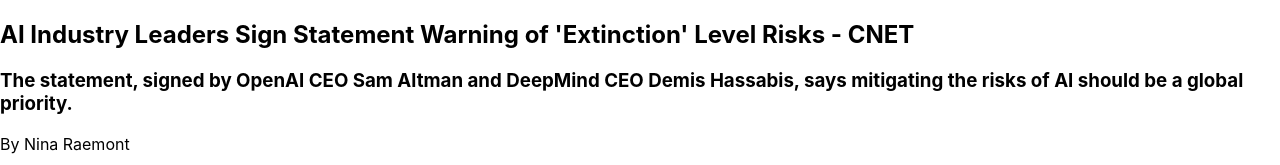
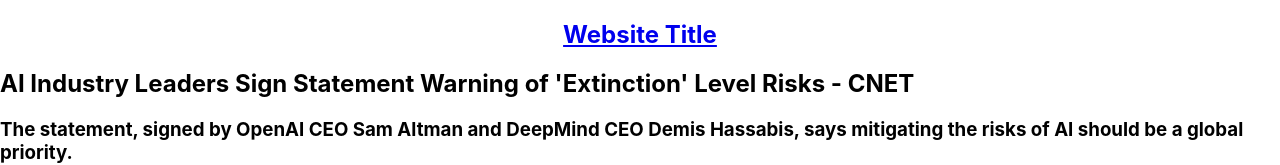
Before and after one commit to Zertroz/Take-Home, a React (Create React App) app: page /article/AI-Industry-Leaders-Sign in a window 1280 px wide. Shown: the top 165 px of the page. Built offline with nearby package versions, Linux system fonts and the light colour scheme.

Commit message:
Add navbar to detail page

```diff
--- a/src/pages/Detailed.js
+++ b/src/pages/Detailed.js
@@ -1,9 +1,12 @@
+import { NavBar } from "../components/NavBar"
+
 export const DetailedPage = ({title, articles}) => {
   const fixedTitle = title.split('-').join(' ')
   const selectedArticle = articles.find(article => article.title.includes(fixedTitle))
 
   return (
     <section>
+      <NavBar />
       <h2>{selectedArticle.title}</h2>
       <h3>{selectedArticle.description}</h3>
       <p>By {selectedArticle.author}</p>
```
